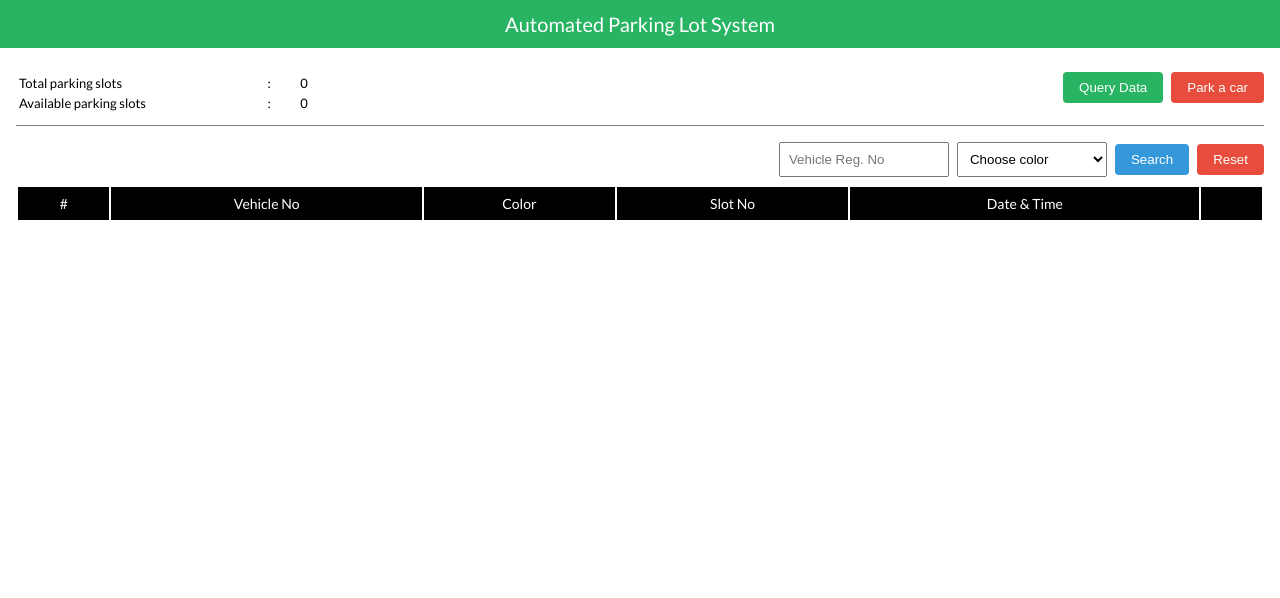
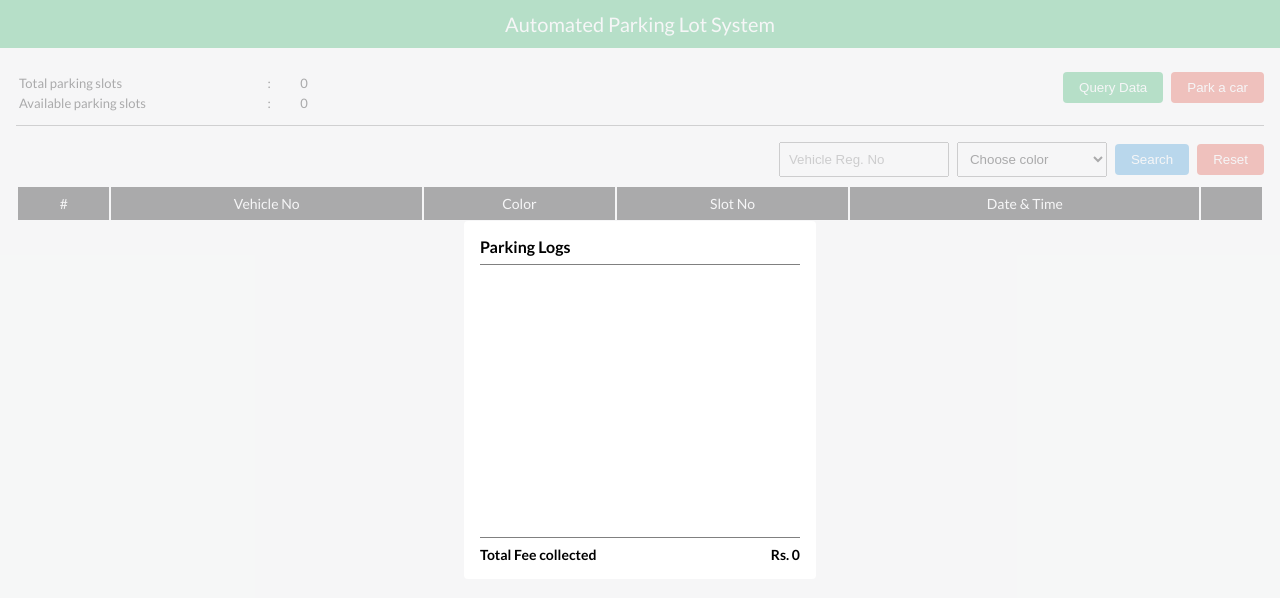
Before and after one commit to akhil47/automatic-parking, an Angular app: page /parking-lot in a window 1280 px wide. Both pictures are taken after a click on the button "Query Data". Shown: the top 598 px of the page. Built offline with nearby package versions, Linux system fonts and the light colour scheme.

Commit message:
parking history[C

```diff
--- a/src/app/app.module.ts
+++ b/src/app/app.module.ts
@@ -9,6 +9,7 @@ import { RouterModule } from '@angular/router';
 import { FormsModule } from '@angular/forms';
 import { PageNotFoundComponent } from './page-not-found/page-not-found.component';
 import { AddCarComponent } from './add-car/add-car.component';
+import { ParkingHistoryComponent } from './parking-history/parking-history.component';
 
 const appRoutes = [
   {path: '', redirectTo: 'create-parking-lot', pathMatch: 'full'},
@@ -22,7 +23,8 @@ const appRoutes = [
     LandingPageComponent,
     ParkingDetailsComponent,
     HeaderComponent,
-    AddCarComponent
+    AddCarComponent,
+    ParkingHistoryComponent
   ],
   imports: [
     BrowserModule,
--- a/src/app/parking-details/parking-details.component.html
+++ b/src/app/parking-details/parking-details.component.html
@@ -1,5 +1,8 @@
 <div *ngIf="showParkCarPopup" (click)="closePopup()" class="popup">
     <app-add-car (newCarAdded)="closePopup()"></app-add-car>
+</div>
+<div *ngIf="showParkingHistory" class="popup" (click)="closePopup()">
+    <app-parking-history></app-parking-history>
 </div>
 <div id="main-container">
     <div id="stats-container">
@@ -17,7 +20,7 @@
         </table>
     </div>
     <div id="btns-container">
-        <button id="query-btn">Query Data</button>
+        <button (click)="showParkingLogs()" id="query-btn">Query Data</button>
         <button (click)="showParkCar()" id="park-btn">Park a car</button>
     </div>
     <div id="seperator"></div>
--- a/src/app/parking-details/parking-details.component.ts
+++ b/src/app/parking-details/parking-details.component.ts
@@ -18,6 +18,7 @@ export class ParkingDetailsComponent implements OnInit {
   parkingLotSubscription: Subscription
 
   showParkCarPopup = false
+  showParkingHistory = false
 
   constructor(private parkingService: ParkingService) { }
 
@@ -45,11 +46,14 @@ export class ParkingDetailsComponent implements OnInit {
   showParkCar(){
     this.showParkCarPopup = true
   }
+  showParkingLogs(){
+    this.showParkingHistory = true
+  }
   removeCar(index){
     this.parkingService.removeCar(index)
   }
   closePopup(){
     this.showParkCarPopup = false
-    console.log('close')
+    this.showParkingHistory = false
   }
 }
--- /dev/null
+++ b/src/app/parking-history/parking-history.component.css
@@ -0,0 +1,38 @@
+#main-container{
+    padding: 16px;
+    background-color: white;
+    border-radius: 4px;
+    width: 320px;
+    cursor: default;
+}
+#header-text{
+    font-size: 16px;
+    font-weight: 600;
+    margin: 0px;
+}
+#seperator{
+    height: 1px;
+    background-color: grey;
+    margin: 8px 0px;
+}
+#history-details-container{
+    height: 256px;
+    overflow-y: auto;
+}
+td{
+    font-size: 12px;
+}
+.car-log{
+    margin: 4px;
+    box-shadow: 0px 0px 6px 2px #F2F3F4;
+    margin-bottom: 8px;
+}
+#fee-container{
+    display: flex;
+    justify-content: space-between;
+}
+.fee-text{
+    font-size: 14px;
+    font-weight: 600;
+    margin: 0px;
+}
--- /dev/null
+++ b/src/app/parking-history/parking-history.component.html
@@ -0,0 +1,40 @@
+<div id="main-container" (click)="$event.stopPropagation()">
+    <p id="header-text">Parking Logs</p>
+    <div id="seperator"></div>
+    <div id="history-details-container">
+        <div class="car-log" *ngFor="let log of parkingHistory">
+            <table style="width: 100%;">
+                <tr>
+                    <td class="cell-1">Vehicle No</td>
+                    <td class="cell-2">:</td>
+                    <td class="cell-3">{{log.vehicleNo}}</td>
+                </tr>
+                <tr>
+                    <td class="cell-1">Slot No</td>
+                    <td class="cell-2">:</td>
+                    <td class="cell-3">{{log.slotNo}}</td>
+                </tr>
+                <tr>
+                    <td class="cell-1">In Time</td>
+                    <td class="cell-2">:</td>
+                    <td class="cell-3">{{log.inTime | date: 'dd MMM yyyy, hh:mm a'}}</td>
+                </tr>
+                <tr>
+                    <td class="cell-1">Out Time</td>
+                    <td class="cell-2">:</td>
+                    <td class="cell-3">{{log.outTime | date: 'dd MMM yyyy, hh:mm a'}}</td>
+                </tr>
+                <tr>
+                    <td class="cell-1">Fee</td>
+                    <td class="cell-2">:</td>
+                    <td class="cell-3">{{log.fee}}</td>
+                </tr>
+            </table>
+        </div>
+    </div>
+    <div id="seperator"></div>
+    <div id="fee-container">
+        <p class="fee-text">Total Fee collected</p>
+        <p class="fee-text">Rs. {{totalFeeCollected}}</p>
+    </div>
+</div>
--- /dev/null
+++ b/src/app/parking-history/parking-history.component.ts
@@ -0,0 +1,22 @@
+import { Component, OnInit } from '@angular/core';
+import { ParkingService } from '../parking.service';
+
+@Component({
+  selector: 'app-parking-history',
+  templateUrl: './parking-history.component.html',
+  styleUrls: ['./parking-history.component.css']
+})
+export class ParkingHistoryComponent implements OnInit {
+
+  parkingHistory = []
+  totalFeeCollected = 0
+  constructor(private parkingService: ParkingService) { }
+
+  ngOnInit(): void {
+    this.parkingHistory = this.parkingService.getParkingHistory()
+    for(let log of this.parkingHistory){
+      this.totalFeeCollected += log.fee
+    }
+  }
+
+}
--- a/src/app/parking.service.ts
+++ b/src/app/parking.service.ts
@@ -22,6 +22,7 @@ export class ParkingService {
   createParkingLot(totalSlots: number, occupiedSlots: number){
     this.parkedCarsList = []
     this.freeSlots = []
+    this.parkingHistory = []
 
     this.totalSlots = totalSlots
     this.occupiedSlots = occupiedSlots
@@ -48,6 +49,9 @@ export class ParkingService {
   }
   getParkedCars(){
     return [...this.parkedCarsList]
+  }
+  getParkingHistory(){
+    return [...this.parkingHistory]
   }
   addCar(vehicleNo: string, color: string, slotNo){
     let car = {
```
Also changed, not shown: 1 other file (tests, documents, lock files or other folders).
